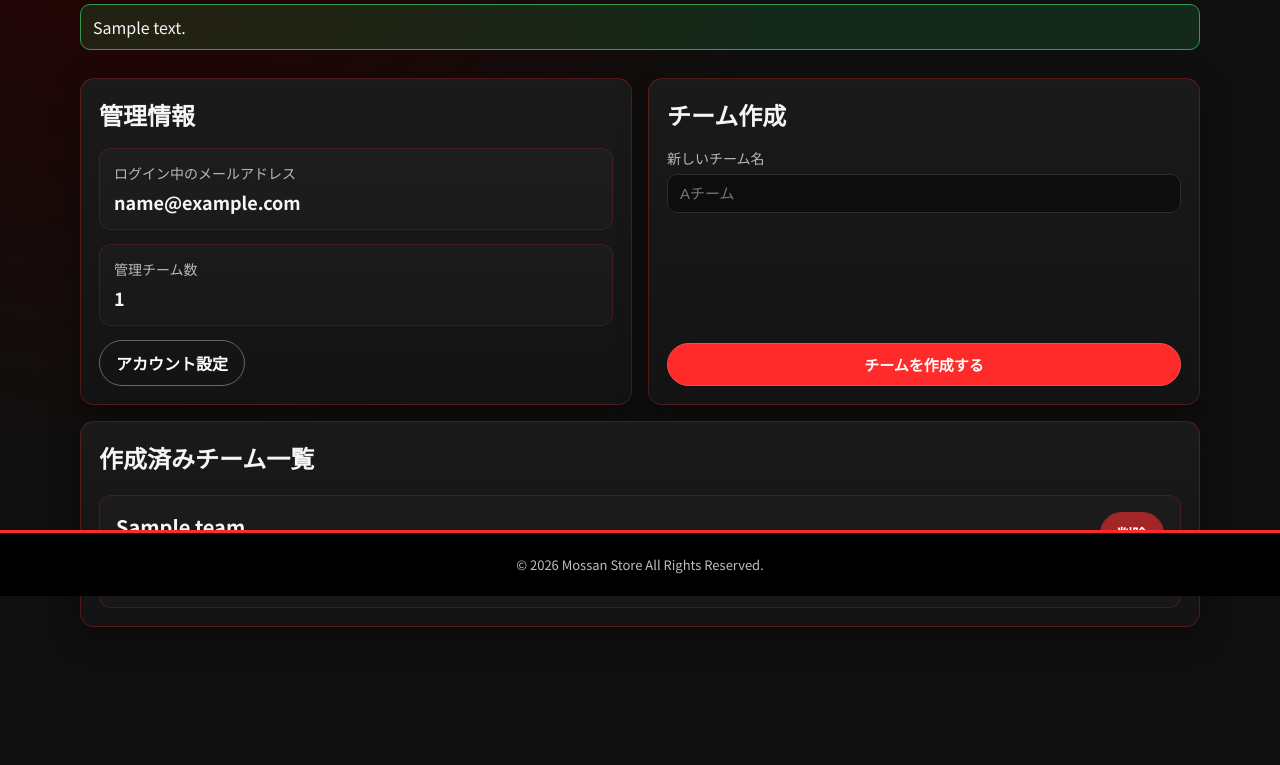
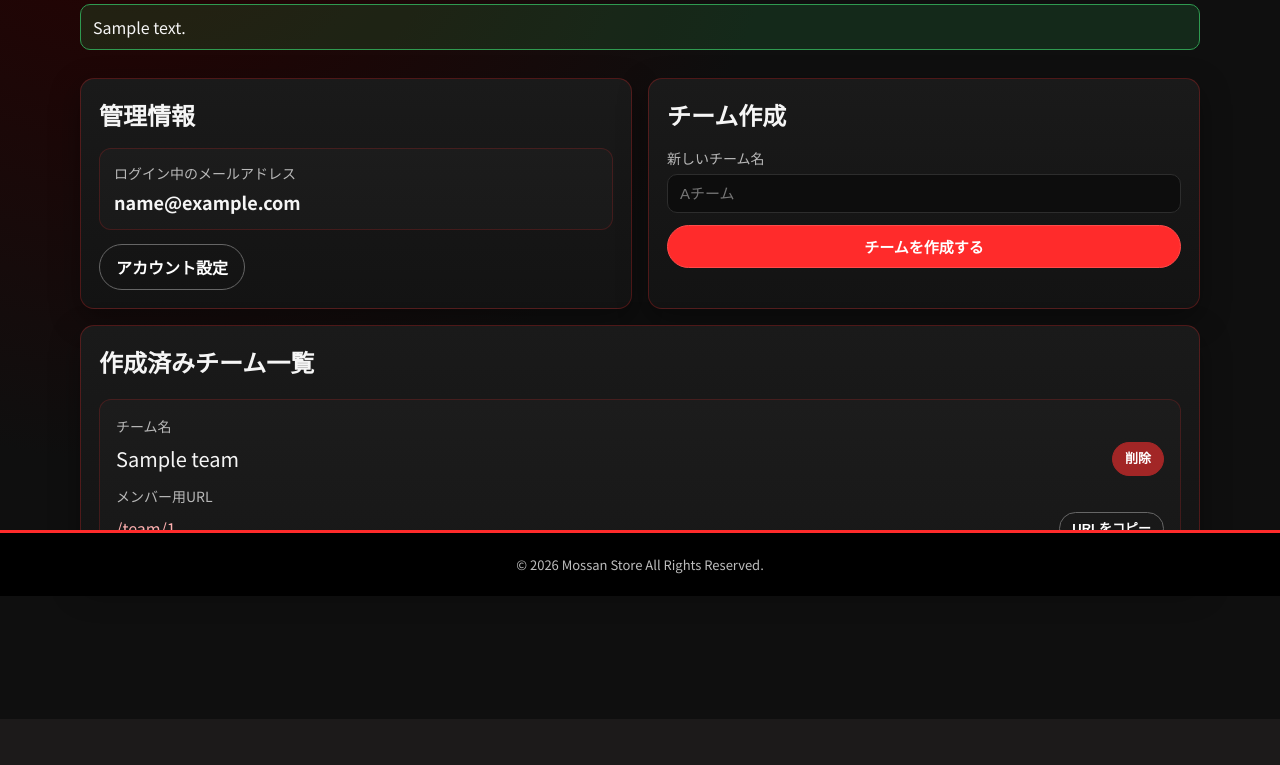
Before and after one commit to ryosuke0612/mossan-store, a Python web app: template templates/admin_dashboard_cards_v2.html in a window 1280 px wide. Shown: the part 204-969 px from the top of the page. After the commit the page ends 923 px from the top, so only its background shows below. Run offline with Jinja, Linux system fonts and the light colour scheme; the template is opened without the code that fills it: most values are stand-ins (such as "Sample title", 1, 10 or a date in 2020).

Commit message:
codex 管理者トップのチーム一覧UIを調整（URLコピー追加・配置/サイズ統一）

```diff
--- a/templates/admin_dashboard_cards_v2.html
+++ b/templates/admin_dashboard_cards_v2.html
@@ -15,7 +15,7 @@
   align-items: stretch;
 }
 .dashboard-top > .dashboard-panel {
-  min-height: 232px;
+  min-height: 188px;
   margin-top: 0;
 }
 .dashboard-top > .dashboard-panel + .dashboard-panel {
@@ -32,10 +32,9 @@
 }
 .dashboard-panel form {
   display: flex;
-  flex: 1;
   flex-direction: column;
-  justify-content: space-between;
-  gap: 14px;
+  justify-content: flex-start;
+  gap: 12px;
 }
 .info-grid {
   display: grid;
@@ -69,54 +68,63 @@
   border-radius: 12px;
   background: rgba(255, 255, 255, 0.02);
 }
-.team-card-header {
-  display: flex;
-  justify-content: space-between;
-  align-items: flex-start;
-  gap: 12px;
-}
 .team-name {
   margin: 0;
   font-size: 20px;
+}
+.team-name-wrap {
+  display: flex;
+  align-items: center;
+  gap: 10px;
+  width: 100%;
 }
 .team-meta {
   display: grid;
   gap: 10px;
 }
 .team-meta-item {
-  display: flex;
-  align-items: center;
-  gap: 10px;
-  flex-wrap: wrap;
+  display: grid;
+  gap: 6px;
 }
 .team-meta-item label {
   margin-bottom: 0;
-  flex: 0 0 auto;
 }
-.team-meta-item div {
-  flex: 1 1 auto;
+.team-meta-item > div {
+  width: 100%;
   min-width: 0;
 }
 .team-meta-item a {
   color: #ffb1b1;
   word-break: break-all;
 }
-.team-card-actions {
+.member-url-wrap {
   display: flex;
-  justify-content: flex-end;
+  align-items: center;
+  gap: 10px;
+  width: 100%;
+  flex-wrap: wrap;
 }
-.danger-form {
-  margin: 0;
+.member-url-wrap a {
+  flex: 0 0 auto;
+  display: inline;
+}
+.copy-url-btn {
+  margin-left: auto;
+  padding: 8px 12px;
+  font-size: 13px;
+  line-height: 1.2;
+}
+.team-delete-form {
+  margin: 0 0 0 auto;
+}
+.delete-team-btn {
+  padding: 8px 12px;
+  font-size: 13px;
+  line-height: 1.2;
 }
 @media (max-width: 900px) {
   .dashboard-top {
     grid-template-columns: 1fr;
-  }
-  .team-card-header {
-    flex-direction: column;
-  }
-  .team-card-actions {
-    justify-content: flex-start;
   }
 }
 </style>
@@ -140,10 +148,6 @@
         <div class="info-item">
           <label>ログイン中のメールアドレス</label>
           <div class="info-value">{{ admin_email }}</div>
-        </div>
-        <div class="info-item">
-          <label>管理チーム数</label>
-          <div class="info-value">{{ teams|length }}</div>
         </div>
         <div class="btn-row">
           <a class="btn secondary" href="{{ url_for('admin_account_settings') }}">アカウント設定</a>
@@ -169,28 +173,34 @@
     <div class="team-cards">
       {% for team in teams %}
       <article class="team-card">
-        <div class="team-card-header">
-          <div>
-            <h3 class="team-name">{{ team["name"] }}</h3>
-          </div>
-          <div class="team-card-actions">
+        <div class="team-meta">
+          <div class="team-meta-item">
+            <label>チーム名</label>
+            <div class="team-name-wrap">
+              <div class="team-name">{{ team["name"] }}</div>
               <form
-              class="danger-form"
+                class="team-delete-form"
                 method="POST"
                 action="{{ url_for('admin_delete_team', team_id=team['id']) }}"
                 onsubmit="return confirm('このチームを削除します。よろしいですか？');"
               >
-              <button class="btn danger" type="submit">削除</button>
+                <button class="btn danger delete-team-btn" type="submit">削除</button>
               </form>
             </div>
           </div>
-        <div class="team-meta">
           <div class="team-meta-item">
             <label>メンバー用URL</label>
-            <div>
+            <div class="member-url-wrap">
               <a href="{{ url_for('member_team_page', public_id=team['public_id']) }}">
                 /team/{{ team["public_id"] }}
               </a>
+              <button
+                class="btn secondary copy-url-btn"
+                type="button"
+                data-copy-url="{{ url_for('member_team_page', public_id=team['public_id']) }}"
+              >
+                URLをコピー
+              </button>
             </div>
           </div>
         </div>
@@ -203,3 +213,48 @@
   </section>
 </div>
 {% endblock %}
+
+{% block scripts %}
+{{ super() }}
+<script>
+async function copyMemberUrl(urlText) {
+  if (navigator.clipboard && window.isSecureContext) {
+    await navigator.clipboard.writeText(urlText);
+    return;
+  }
+  const textArea = document.createElement("textarea");
+  textArea.value = urlText;
+  textArea.style.position = "fixed";
+  textArea.style.left = "-9999px";
+  document.body.appendChild(textArea);
+  textArea.focus();
+  textArea.select();
+  const copied = document.execCommand("copy");
+  document.body.removeChild(textArea);
+  if (!copied) {
+    throw new Error("copy_failed");
+  }
+}
+
+document.querySelectorAll("[data-copy-url]").forEach((button) => {
+  button.addEventListener("click", async () => {
+    const originalLabel = button.textContent;
+    const relativeUrl = button.getAttribute("data-copy-url");
+    const absoluteUrl = new URL(relativeUrl, window.location.origin).toString();
+
+    try {
+      await copyMemberUrl(absoluteUrl);
+      button.textContent = "コピーしました";
+      setTimeout(() => {
+        button.textContent = originalLabel;
+      }, 1400);
+    } catch (error) {
+      button.textContent = "コピー失敗";
+      setTimeout(() => {
+        button.textContent = originalLabel;
+      }, 1400);
+    }
+  });
+});
+</script>
+{% endblock %}
```
Lines whose indentation alone changed are shown as unchanged.
